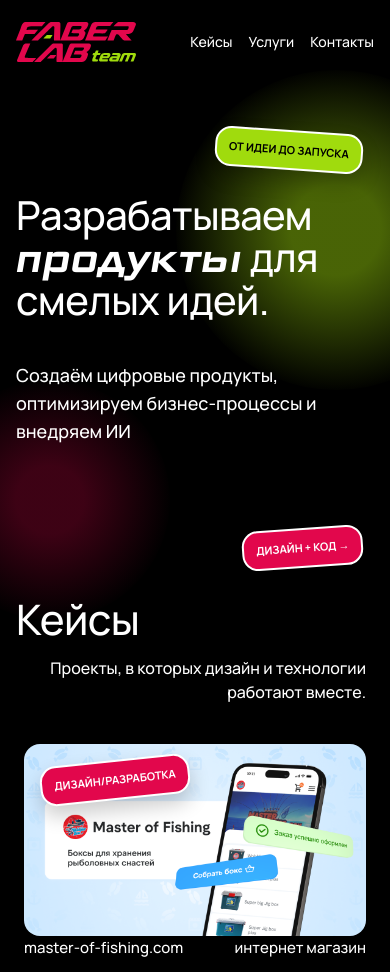
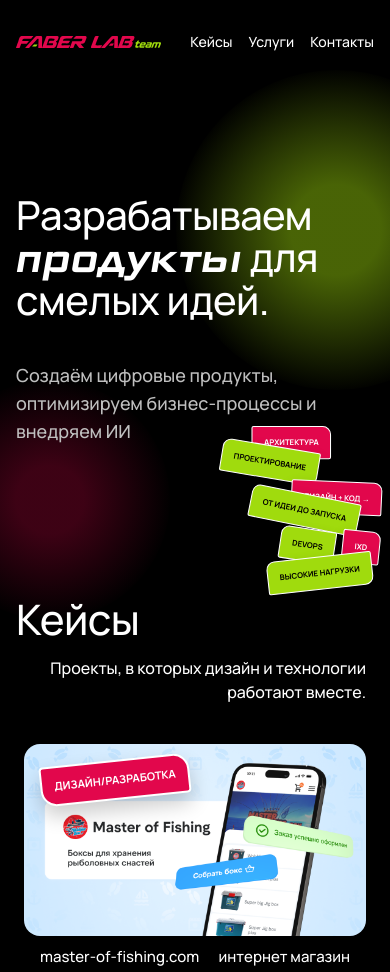
Before and after one commit to Tor4narek/faberlab, a plain HTML site: page index.html in a window 390 px wide. Shown: the top 972 px of the page. Drawn offline with Linux system fonts and the light colour scheme.

Commit message:
feat: sync landing page with updated Figma design

```diff
--- a/index.html
+++ b/index.html
@@ -3,9 +3,23 @@
 <head>
     <meta charset="utf-8">
     <meta name="viewport" content="width=device-width, initial-scale=1">
-    <meta name="description" content="FaberLab — цифровые продукты, разработка сайтов и внедрение ИИ в бизнес.">
+    <title>FaberLab — разработка цифровых продуктов и внедрение ИИ</title>
+    <meta name="description" content="FaberLab проектирует и разрабатывает сайты, веб-приложения и B2B-системы, автоматизирует бизнес-процессы и внедряет ИИ-решения.">
+    <meta name="robots" content="index, follow, max-image-preview:large">
     <meta name="theme-color" content="#000000">
-    <title>FaberLab — продукты для смелых идей</title>
+    <link rel="canonical" href="https://faberlab.tech/">
+
+    <meta property="og:type" content="website">
+    <meta property="og:locale" content="ru_RU">
+    <meta property="og:site_name" content="FaberLab">
+    <meta property="og:url" content="https://faberlab.tech/">
+    <meta property="og:title" content="FaberLab — продукты для смелых идей">
+    <meta property="og:description" content="Разрабатываем сайты, веб-приложения и B2B-системы, оптимизируем бизнес-процессы и внедряем ИИ.">
+
+    <meta name="twitter:card" content="summary">
+    <meta name="twitter:title" content="FaberLab — продукты для смелых идей">
+    <meta name="twitter:description" content="Разрабатываем сайты, веб-приложения и B2B-системы, оптимизируем бизнес-процессы и внедряем ИИ.">
+
     <link rel="preconnect" href="https://fonts.googleapis.com">
     <link rel="preconnect" href="https://fonts.gstatic.com" crossorigin>
     <link href="https://fonts.googleapis.com/css2?family=Manrope:wght@500;700&display=swap" rel="stylesheet">
@@ -17,7 +31,7 @@
     <div class="glow glow-lime" aria-hidden="true"></div>
     <div class="glow glow-rose" aria-hidden="true"></div>
     <header class="header shell">
-        <a class="brand" href="#top" aria-label="FaberLab — на главную"><img src="public/assets/5ba42.svg" alt="FaberLab"></a>
+        <a class="brand brand-long" href="#top" aria-label="FaberLab — на главную"><img src="public/assets/9f038b1b25c83ef1dbdeb49d893ff693677ec7a3.svg" alt="FaberLab"></a>
         <nav class="navigation" aria-label="Основная навигация"><a href="#cases">Кейсы</a><a href="#services">Услуги</a><a href="#contact">Контакты</a>
         </nav>
         <a class="button button-light header-button" href="#contact">Обсудить проект
@@ -27,8 +41,15 @@
         <section class="hero" aria-labelledby="hero-title">
             <h1 id="hero-title">Разрабатываем<br><em>продукты</em> для<br>смелых идей.</h1>
             <p>Создаём цифровые продукты, оптимизируем бизнес-процессы и внедряем ИИ</p>
-            <span class="sticker sticker-lime hero-sticker hero-sticker-top" aria-hidden="true">ОТ ИДЕИ ДО ЗАПУСКА</span>
-            <span class="sticker sticker-raspberry hero-sticker hero-sticker-bottom" aria-hidden="true">ДИЗАЙН + КОД →</span>
+            <div class="hero-stickers" aria-hidden="true">
+                <span class="sticker sticker-raspberry hero-sticker hero-sticker-architecture">АРХИТЕКТУРА</span>
+                <span class="sticker sticker-lime hero-sticker hero-sticker-design">ПРОЕКТИРОВАНИЕ</span>
+                <span class="sticker sticker-raspberry hero-sticker hero-sticker-code">ДИЗАЙН + КОД →</span>
+                <span class="sticker sticker-lime hero-sticker hero-sticker-launch">ОТ ИДЕИ ДО ЗАПУСКА</span>
+                <span class="sticker sticker-raspberry hero-sticker hero-sticker-ixd">IXD</span>
+                <span class="sticker sticker-lime hero-sticker hero-sticker-devops">DEVOPS</span>
+                <span class="sticker sticker-lime hero-sticker hero-sticker-load">ВЫСОКИЕ НАГРУЗКИ</span>
+            </div>
         </section>
         <section class="cases" id="cases" aria-labelledby="cases-title">
             <div class="section-heading"><h2 id="cases-title">Кейсы</h2>
@@ -75,6 +96,9 @@
                     <div class="case-caption"><h3>ФИБИ</h3>
                         <p>онлайн платформа</p></div>
                 </article>
+                <article class="case case-cta reveal">
+                    <a class="case-cover" href="#contact"><span>Ваш продукт</span></a>
+                </article>
             </div>
         </section>
         <section class="services" id="services" aria-labelledby="services-title">
@@ -90,24 +114,23 @@
                     <a class="button button-light" href="#contact">Обсудить проект <span aria-hidden="true">→</span></a>
                 </article>
                 <article class="service">
-                    <div class="service-content"><p class="eyebrow">02 / УСЛУГА</p>
-                        <h3>Внедрение ИИ в бизнес</h3>
-                        <p>Изучаем процессы компании, находим задачи, которые можно упростить с помощью ИИ, и внедряем
-                            подходящие решения — от ИИ-ассистентов до агентов для автоматизации работы.</p>
-                        <p class="service-list">Аудит процессов · ИИ-ассистенты и агенты<br>Автоматизация · Интеграции
-                        </p></div>
+                    <div class="service-content"><p class="eyebrow">03 / УСЛУГА</p>
+                        <h3>ИИ автоматизация</h3>
+                        <p>Анализируем процессы компании, находим задачи для автоматизации и внедряем ИИ-решения — от
+                            обработки данных до создания ИИ-агентов.</p>
+                        <p class="service-list">Аудит процессов · ИИ-агенты · Автоматизация задач<br>Интеграции · Бизнес-анализ</p></div>
                     <a class="button button-light" href="#contact">Обсудить проект <span aria-hidden="true">→</span></a>
                 </article>
             </div>
         </section>
         <footer class="contact" id="contact">
             <div class="contact-heading"><h2>Воплотим вашу идею<br>в реальность вместе.</h2>
-                <a class="brand footer-brand" href="#top" aria-label="FaberLab — на главную"><img src="public/assets/5ba42.svg" alt="FaberLab"></a>
+                <a class="brand footer-brand" href="#top" aria-label="FaberLab — на главную"><img src="public/assets/e4140bde89163dca9c97322768b4e4ae6ed0ac7e.svg" alt="FaberLab"></a>
             </div>
             <div class="contact-body">
-                <div class="contact-details"><a href="mailto:faberlab@inbox.ru">faberlab@inbox.ru
+                <div class="contact-details"><a href="mailto:faberlab@mail.ru">faberlab@mail.ru
                     <span aria-hidden="true">→</span></a><a href="tel:+79118117455">+7 (911) 811 74-55</a></div>
-                <form class="contact-form" id="contact-form" data-endpoint="https://formsubmit.co/ajax/faberlab@inbox.ru" novalidate>
+                <form class="contact-form" id="contact-form" data-endpoint="https://formsubmit.co/ajax/faberlab@mail.ru" novalidate>
                     <div class="form-row"><label>Ваше имя
                         *<input name="name" type="text" autocomplete="name" placeholder="Как к вам обращаться" required maxlength="100"></label><label>Email
                         *<input name="email" type="email" autocomplete="email" placeholder="you@company.ru" required maxlength="254"></label>
--- a/script.js
+++ b/script.js
@@ -14,7 +14,7 @@ if ('IntersectionObserver' in window && !reducedMotion.matches) {
 } else revealItems.forEach(item => item.classList.add('is-visible'));
 const cursor = document.querySelector('.case-cursor');
 if (window.matchMedia('(hover: hover) and (pointer: fine)').matches) {
-    document.querySelectorAll('.case-cover').forEach(cover => {
+    document.querySelectorAll('.case:not(.case-cta) .case-cover').forEach(cover => {
         cover.addEventListener('pointerenter', event => {
             cursor.style.left = `${event.clientX}px`;
             cursor.style.top = `${event.clientY}px`;
@@ -35,7 +35,7 @@ form.addEventListener('submit', async event => {
     if (!form.reportValidity()) return;
     const endpoint = form.dataset.endpoint.trim();
     if (!endpoint) {
-        status.textContent = 'Форма пока подключается. Напишите нам на faberlab@inbox.ru.';
+        status.textContent = 'Форма пока подключается. Напишите нам на faberlab@mail.ru.';
         return;
     }
     const button = form.querySelector('button[type="submit"]');
@@ -55,7 +55,7 @@ form.addEventListener('submit', async event => {
         form.reset();
         status.textContent = 'Спасибо! Заявка отправлена.';
     } catch {
-        status.textContent = 'Не получилось отправить заявку. Попробуйте ещё раз или напишите на faberlab@inbox.ru.';
+        status.textContent = 'Не получилось отправить заявку. Попробуйте ещё раз или напишите на faberlab@mail.ru.';
     } finally {
         button.disabled = false;
     }
--- a/styles.css
+++ b/styles.css
@@ -1,16 +1,30 @@
 :root {
-    --lime: #a0db0d;
-    --raspberry: #e2074c;
-    --white: #fff;
-    --ink: #000;
+    --color-brand-lime: #a0db0d;
+    --color-brand-raspberry: #e2074c;
+    --color-surface: #fff;
+    --color-ink: #000;
+    --color-canvas: #f3f3f3;
+    --color-text-secondary: #bfbfbf;
+    --color-panel-muted: rgba(255, 255, 255, .2);
+    --lime: var(--color-brand-lime);
+    --raspberry: var(--color-brand-raspberry);
+    --white: var(--color-surface);
+    --ink: var(--color-ink);
     --surface-cover: #171717;
     --surface-card: rgba(36, 36, 36, .62);
-    --surface-field: #f3f3f3;
+    --surface-field: var(--color-canvas);
     --text-muted: #777;
     --width: 1312px;
     --section-space: 128px;
-    --radius-md: 16px;
-    --radius-lg: 24px;
+    --space-8: 8px;
+    --space-16: 16px;
+    --space-24: 24px;
+    --radius-button: 16px;
+    --radius-card: 24px;
+    --radius-sticker-major: 16px;
+    --radius-sticker-minor: 4px;
+    --radius-md: var(--radius-button);
+    --radius-lg: var(--radius-card);
     --ease-out: cubic-bezier(.2, .8, .2, 1);
     font-family: Manrope, Arial, sans-serif;
     color: var(--white);
@@ -76,6 +90,11 @@ a:focus-visible, button:focus-visible, input:focus-visible, textarea:focus-visib
     transition: transform .45s var(--ease-out), filter .45s
 }
 
+.brand-long img {
+    width: 332.626px;
+    height: 25.579px
+}
+
 .navigation {
     display: flex;
     gap: 32px;
@@ -93,9 +112,9 @@ a:focus-visible, button:focus-visible, input:focus-visible, textarea:focus-visib
     display: inline-flex;
     align-items: center;
     justify-content: center;
-    gap: 8px;
+    gap: var(--space-8);
     min-height: 56px;
-    padding: 16px 24px;
+    padding: var(--space-16) var(--space-24);
     border: 0;
     border-radius: var(--radius-md);
     font-size: 16px;
@@ -153,7 +172,8 @@ a:focus-visible, button:focus-visible, input:focus-visible, textarea:focus-visib
     max-width: 841px;
     margin: 80px 0 0;
     font-size: 22px;
-    line-height: 32px
+    line-height: 32px;
+    color: var(--color-text-secondary)
 }
 
 .glow {
@@ -185,7 +205,6 @@ a:focus-visible, button:focus-visible, input:focus-visible, textarea:focus-visib
     justify-content: center;
     padding: 12px 18px;
     border: 2px solid var(--white);
-    border-radius: var(--radius-md);
     box-shadow: 0 10px 20px #0003;
     font-size: 12px;
     font-weight: 700;
@@ -195,29 +214,74 @@ a:focus-visible, button:focus-visible, input:focus-visible, textarea:focus-visib
 
 .sticker-lime {
     background: var(--lime);
-    color: var(--ink)
+    color: var(--ink);
+    border-radius: var(--radius-sticker-major) var(--radius-sticker-minor) var(--radius-sticker-major) var(--radius-sticker-minor)
 }
 
 .sticker-raspberry {
     background: var(--raspberry);
-    color: var(--white)
+    color: var(--white);
+    border-radius: var(--radius-sticker-minor) var(--radius-sticker-major) var(--radius-sticker-minor) var(--radius-sticker-major)
 }
 
-.hero-sticker {
+.hero-stickers {
     position: absolute;
-    z-index: 2
+    z-index: 2;
+    top: 157px;
+    right: -3px;
+    width: 310px;
+    height: 320px;
+    pointer-events: none
 }
 
-.hero-sticker-top {
-    right: 10%;
-    top: 96px;
-    transform: rotate(4deg)
+.hero-stickers .sticker {
+    position: absolute;
+    padding: 15px 22px;
+    border-width: 2.5px;
+    font-size: 15px;
+    line-height: 30px;
+    box-shadow: 0 12px 25px #0003
 }
 
-.hero-sticker-bottom {
-    right: 7%;
-    top: 447px;
-    transform: rotate(-4deg)
+.hero-sticker-architecture {
+    left: 59px;
+    top: 0
+}
+
+.hero-sticker-design {
+    left: 0;
+    top: 37px;
+    transform: rotate(9.46deg)
+}
+
+.hero-sticker-code {
+    right: 0;
+    top: 106px;
+    transform: rotate(2.62deg)
+}
+
+.hero-sticker-launch {
+    right: 43px;
+    top: 130px;
+    transform: rotate(11.45deg)
+}
+
+.hero-sticker-ixd {
+    right: 4px;
+    top: 201px;
+    transform: rotate(5.9deg)
+}
+
+.hero-sticker-devops {
+    right: 90px;
+    top: 197px;
+    transform: rotate(8.68deg)
+}
+
+.hero-sticker-load {
+    right: 18px;
+    top: 251px;
+    transform: rotate(-6.32deg)
 }
 
 .cases {
@@ -305,7 +369,9 @@ a:focus-visible, button:focus-visible, input:focus-visible, textarea:focus-visib
     align-items: baseline;
     justify-content: space-between;
     gap: 24px;
-    min-width: 0
+    min-width: 0;
+    margin-top: 9px;
+    padding-inline: var(--space-16)
 }
 
 .case-caption h3, .case-caption p {
@@ -321,6 +387,20 @@ a:focus-visible, button:focus-visible, input:focus-visible, textarea:focus-visib
 
 .case-caption p {
     text-align: right
+}
+
+.case-cta .case-cover {
+    display: grid;
+    place-items: center;
+    background: var(--color-panel-muted);
+    color: var(--color-surface);
+    transition: background-color .25s var(--ease-out), transform .25s var(--ease-out)
+}
+
+.case-cta .case-cover span {
+    font-size: 39px;
+    line-height: 1;
+    letter-spacing: -.015em
 }
 
 .case-cursor {
@@ -383,12 +463,17 @@ a:focus-visible, button:focus-visible, input:focus-visible, textarea:focus-visib
         transform: rotate(3deg) translateY(-3px)
     }
 
+    .case-cta:hover .case-cover {
+        background-color: rgba(255, 255, 255, .28);
+        transform: translateY(-3px)
+    }
+
     .contact-details a:hover {
         text-decoration: underline;
         text-underline-offset: 4px
     }
 
-    .case-cover:hover {
+    .case:not(.case-cta) .case-cover:hover {
         cursor: none
     }
 }
@@ -622,6 +707,17 @@ a:focus-visible, button:focus-visible, input:focus-visible, textarea:focus-visib
         font-size: clamp(62px, 8.2vw, 110px)
     }
 
+    .brand-long img {
+        width: 260px;
+        height: auto
+    }
+
+    .hero-stickers {
+        right: -10px;
+        transform: scale(.82);
+        transform-origin: right top
+    }
+
     .case-caption h3, .case-caption p {
         font-size: 17px;
         line-height: 26px
@@ -673,6 +769,10 @@ a:focus-visible, button:focus-visible, input:focus-visible, textarea:focus-visib
         height: auto
     }
 
+    .brand-long img {
+        width: 145px
+    }
+
     .navigation {
         gap: 16px;
         font-size: 14px
@@ -698,15 +798,10 @@ a:focus-visible, button:focus-visible, input:focus-visible, textarea:focus-visib
         margin-top: 40px
     }
 
-    .hero-sticker-top {
-        top: 46px;
-        right: 3%
-    }
-
-    .hero-sticker-bottom {
-        top: auto;
-        bottom: 26px;
-        right: 3%
+    .hero-stickers {
+        top: 342px;
+        right: -8px;
+        transform: scale(.52)
     }
 
     .glow-lime {
@@ -766,6 +861,10 @@ a:focus-visible, button:focus-visible, input:focus-visible, textarea:focus-visib
     .case-caption h3, .case-caption p {
         font-size: 15px;
         line-height: 24px
+    }
+
+    .case-cta .case-cover span {
+        font-size: 28px
     }
 
     .services {
```
Also changed, not shown: public/assets/9f038b1b25c83ef1dbdeb49d893ff693677ec7a3.svg (added), public/assets/e4140bde89163dca9c97322768b4e4ae6ed0ac7e.svg (added).
